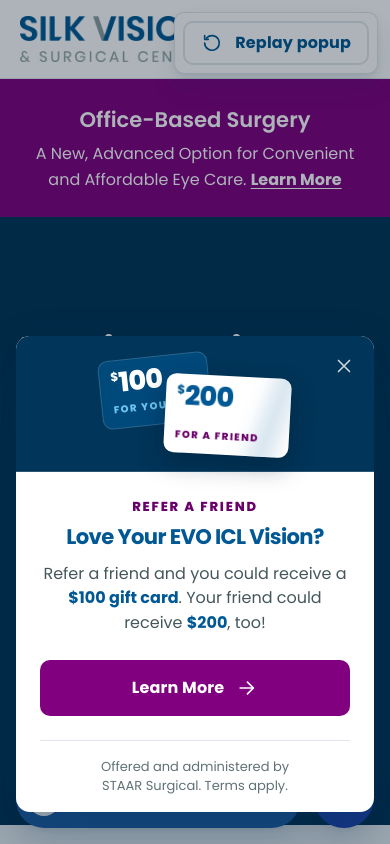
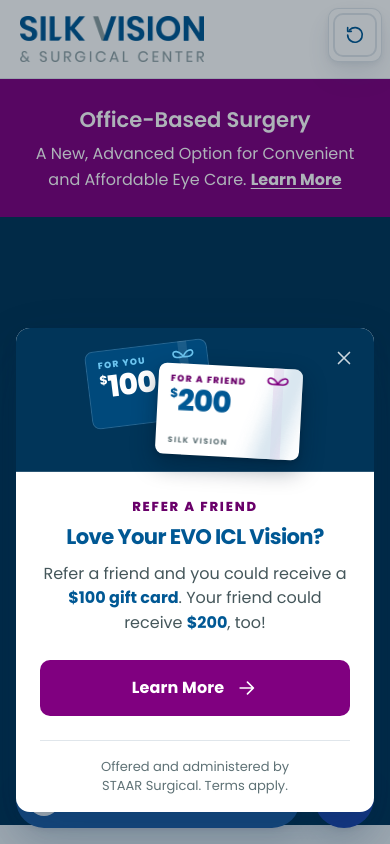
Before and after one commit to imageworksc/silkvision-referral-popup, a plain HTML site: page index.html in a window 390 px wide. Shown: the top 844 px of the page. Drawn offline with Linux system fonts and the light colour scheme.

Commit message:
Gift cards: ribbon, bow and readable labels; responsive pass
- Cards drawn in em so the pair scales as one at every breakpoint.
- Back card's label and amount sit top-left, clear of the front card.
- Flat ribbon and bow on each card, Silk Vision mark on the front one.
- Smallest phones (<360px) and landscape phones get their own layout.
- Replay control is icon-only on phones so it clears the logo.

```diff
--- a/css/popup.css
+++ b/css/popup.css
@@ -48,36 +48,66 @@
   background: var(--fill-deep);
   border-block-end: 1px solid var(--hairline-dark);
 }
-.pair { position: relative; inline-size: 24rem; block-size: 13.2rem; }
+/* The pair is drawn in em, so one font-size scales the whole graphic
+   together at every breakpoint: 1em = 10px on desktop. */
+.pair { position: relative; inline-size: 26em; block-size: 14em; font-size: 1rem; }
+
+/* Each card: label and amount on the left, a ribbon on the right. The front
+   card covers the back card's lower right, so the back card's content sits
+   top-left, where it stays readable. */
 .g {
   position: absolute;
-  display: flex; flex-direction: column; justify-content: space-between;
+  display: flex; flex-direction: column; gap: .5em;
   aspect-ratio: 1.586;
-  padding: 1.2rem 1.4rem;
-  border-radius: var(--r-md);
+  padding: 1.3em 1.5em;
+  border-radius: 1em;
   overflow: hidden; isolation: isolate;
   transition: transform 1.1s var(--ease) .2s;
 }
-.g b { font-size: 3.4rem; font-weight: 800; line-height: .9; letter-spacing: var(--ls-tight); }
-.g b small { font-size: .45em; font-weight: 700; vertical-align: .9em; margin-inline-end: .06em; }
 .g i {
-  font-style: normal; font-size: 1.2rem; font-weight: 800;
+  font-style: normal; font-size: 1.1em; font-weight: 800; line-height: 1;
   letter-spacing: var(--ls-wide); text-transform: uppercase;
 }
+.g b { font-size: 3.6em; font-weight: 800; line-height: .9; letter-spacing: var(--ls-tight); }
+.g b small { font-size: .42em; font-weight: 700; vertical-align: 1em; margin-inline-end: .06em; }
+.g__brand {
+  margin-block-start: auto;
+  font-size: .95em; font-weight: 700; line-height: 1;
+  letter-spacing: .18em; text-transform: uppercase;
+}
+
+/* The ribbon: one flat vertical band, a bow where it meets the top edge. */
+.g::before {
+  content: ''; position: absolute; z-index: -1;
+  inset-block: 0; inset-inline-end: 2.4em; inline-size: 1.2em;
+}
+.g__bow {
+  position: absolute; inset-block-start: .7em; inset-inline-end: 1.5em;
+  inline-size: 3em; block-size: 2em;
+  fill: none; stroke: currentColor; stroke-width: 2; stroke-linejoin: round;
+}
+
 .g--you {
-  inline-size: 58%; inset-block-start: 4%; inset-inline-start: 0;
+  inline-size: 15em; inset-block-start: .4em; inset-inline-start: 0;
   background: var(--ink-600); color: var(--white);
-  border: 1px solid var(--hairline-dark);
+  box-shadow: inset 0 0 0 1px var(--hairline-dark);
 }
 .g--you i { color: var(--cyan-300); }
+.g--you::before { background: rgb(255 255 255 / .1); }
+.g--you .g__bow { color: var(--cyan-300); }
+
 .g--friend {
-  inline-size: 66%; inset-block-end: 0; inset-inline-end: 0;
+  inline-size: 17.6em; inset-block-end: 0; inset-inline-end: 0;
   background: var(--white); color: var(--heading);
-  box-shadow: 0 1rem 2.4rem rgb(0 19 37 / .35);
+  box-shadow: 0 1.2em 2.8em rgb(0 19 37 / .4), 0 .2em .5em rgb(0 19 37 / .2);
 }
 .g--friend i { color: var(--plum-600); }
-.g--you, .g--friend { transform: translateY(.8rem); }
-.is-shown .g--you    { transform: rotate(-6deg); }
+.g--friend::before { background: var(--plum-100); }
+.g--friend .g__bow { color: var(--plum-500); }
+.g--friend .g__brand { color: var(--text-faint); }
+
+.g--you, .g--friend { transform: translateY(.8em); }
+.is-shown .g--you    { transform: rotate(-7deg); }
 .is-shown .g--friend { transform: rotate(3deg); }
 
 /* One soft pass of light across the front card once it settles. */
@@ -136,12 +166,26 @@
 /* Phones: the card sits low, a thumb's reach, with the page visible above. */
 @media (max-width: 47.99rem) {
   .pop { align-items: end; padding: var(--s-4) var(--s-4) calc(env(safe-area-inset-bottom, 0px) + var(--s-6)); }
-  .pop__art { block-size: 13.6rem; }
-  .pair { inline-size: 19rem; block-size: 10.4rem; }
-  .g { padding: 1rem 1.1rem; }
-  .g b { font-size: 2.7rem; }
-  .g i { font-size: 1rem; }
+  .pop__art { block-size: 14.4rem; }
+  .pair { font-size: .82rem; }
   .pop__body { padding: var(--s-5) var(--s-5) var(--s-4); }
+}
+/* The smallest phones: a touch smaller again, and the body tightens. */
+@media (max-width: 22.49rem) {
+  .pop { padding-inline: var(--s-3); }
+  .pop__art { block-size: 12.8rem; }
+  .pair { font-size: .72rem; }
+  .pop__body { padding-inline: var(--s-4); }
+}
+/* Phones on their side: the art shrinks so the button stays on screen. */
+@media (max-height: 32rem) and (orientation: landscape) {
+  .pop { align-items: center; padding-block: var(--s-3); }
+  .pop__card { inline-size: min(64rem, 100%); display: grid; grid-template-columns: 22rem minmax(0, 1fr); }
+  .pop__art { block-size: auto; border-block-end: 0; border-inline-end: 1px solid var(--hairline-dark); }
+  .pair { font-size: .66rem; }
+  .pop__body { padding: var(--s-4) var(--s-5); }
+  .pop__btn { min-block-size: var(--tap); margin-block-start: var(--s-3); }
+  .pop__fine { margin-block-start: var(--s-3); padding-block-start: var(--s-2); }
 }
 
 @media (prefers-reduced-motion: reduce) {
--- a/css/sections.css
+++ b/css/sections.css
@@ -80,3 +80,9 @@
   box-shadow: var(--shadow-md);
 }
 .switcher .btn { min-block-size: var(--tap); padding-inline: var(--s-4); }
+/* Phones: icon only, so it clears the logo. */
+@media (max-width: 47.99rem) {
+  .switcher { inset-block-start: var(--s-2); inset-inline-end: var(--s-2); padding: var(--s-1); }
+  .switcher .btn { padding-inline: 0; inline-size: var(--tap); }
+  .switcher__label { display: none; }
+}
--- a/index.html
+++ b/index.html
@@ -27,8 +27,8 @@
 </svg>
 
 <div class="switcher" role="group" aria-label="Mockup controls">
-  <button class="btn btn--ghost" type="button" data-replay>
-    <svg class="ico" aria-hidden="true"><use href="#i-replay"/></svg>Replay popup</button>
+  <button class="btn btn--ghost" type="button" data-replay aria-label="Replay popup">
+    <svg class="ico" aria-hidden="true"><use href="#i-replay"/></svg><span class="switcher__label">Replay popup</span></button>
 </div>
 
 <!-- ===== Homepage stand-in ============================================ -->
@@ -80,8 +80,10 @@
       <svg class="ico" aria-hidden="true"><use href="#i-close"/></svg></button>
     <div class="pop__art" aria-hidden="true">
       <div class="pair">
-        <div class="g g--you"><b><small>$</small>100</b><i>For you</i></div>
-        <div class="g g--friend"><b><small>$</small>200</b><i>For a friend</i></div>
+        <div class="g g--you"><i>For you</i><b><small>$</small>100</b>
+          <svg class="g__bow" viewBox="0 0 30 20"><path d="M15 12C11 4 3 3 3 8s7 5 12 4zm0 0c4-8 12-9 12-4s-7 5-12 4z"/></svg></div>
+        <div class="g g--friend"><i>For a friend</i><b><small>$</small>200</b><span class="g__brand">Silk Vision</span>
+          <svg class="g__bow" viewBox="0 0 30 20"><path d="M15 12C11 4 3 3 3 8s7 5 12 4zm0 0c4-8 12-9 12-4s-7 5-12 4z"/></svg></div>
       </div>
     </div>
     <div class="pop__body">
```
